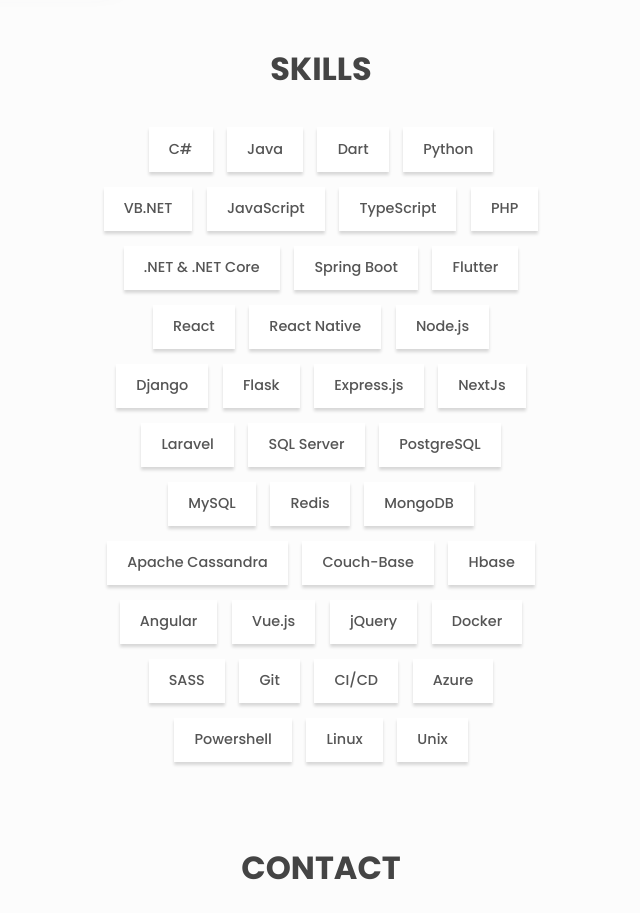
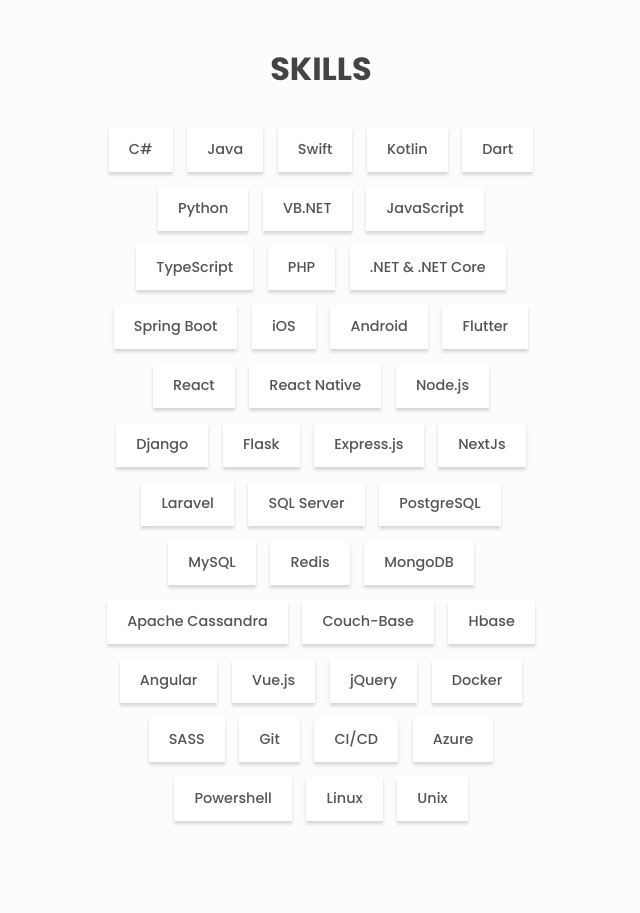
Before and after one commit to edihasaj/portfolio, a React (Create React App) app: page / in a window 1280 px wide. Shown: the part 2180-3093 px from the top of the page, without its empty margins (319-959 px from the left). Built offline with nearby package versions, Linux system fonts and the light colour scheme.

Commit message:
added fuctionality

```diff
--- a/package.json
+++ b/package.json
@@ -1,6 +1,6 @@
 {
   "name": "portfolio",
-  "version": "1.2.6",
+  "version": "1.2.7",
   "private": true,
   "homepage": "https://edihasaj.github.io/portfolio",
   "dependencies": {
--- a/src/portfolio.js
+++ b/src/portfolio.js
@@ -111,6 +111,8 @@ const projects = [
 const skills = [
   'C#',
   'Java',
+  'Swift',
+  'Kotlin',
   'Dart',
   'Python',
   'VB.NET',
@@ -119,6 +121,8 @@ const skills = [
   'PHP',
   '.NET & .NET Core',
   'Spring Boot',
+  'iOS',
+  'Android',
   'Flutter',
   'React',
   'React Native',
```
